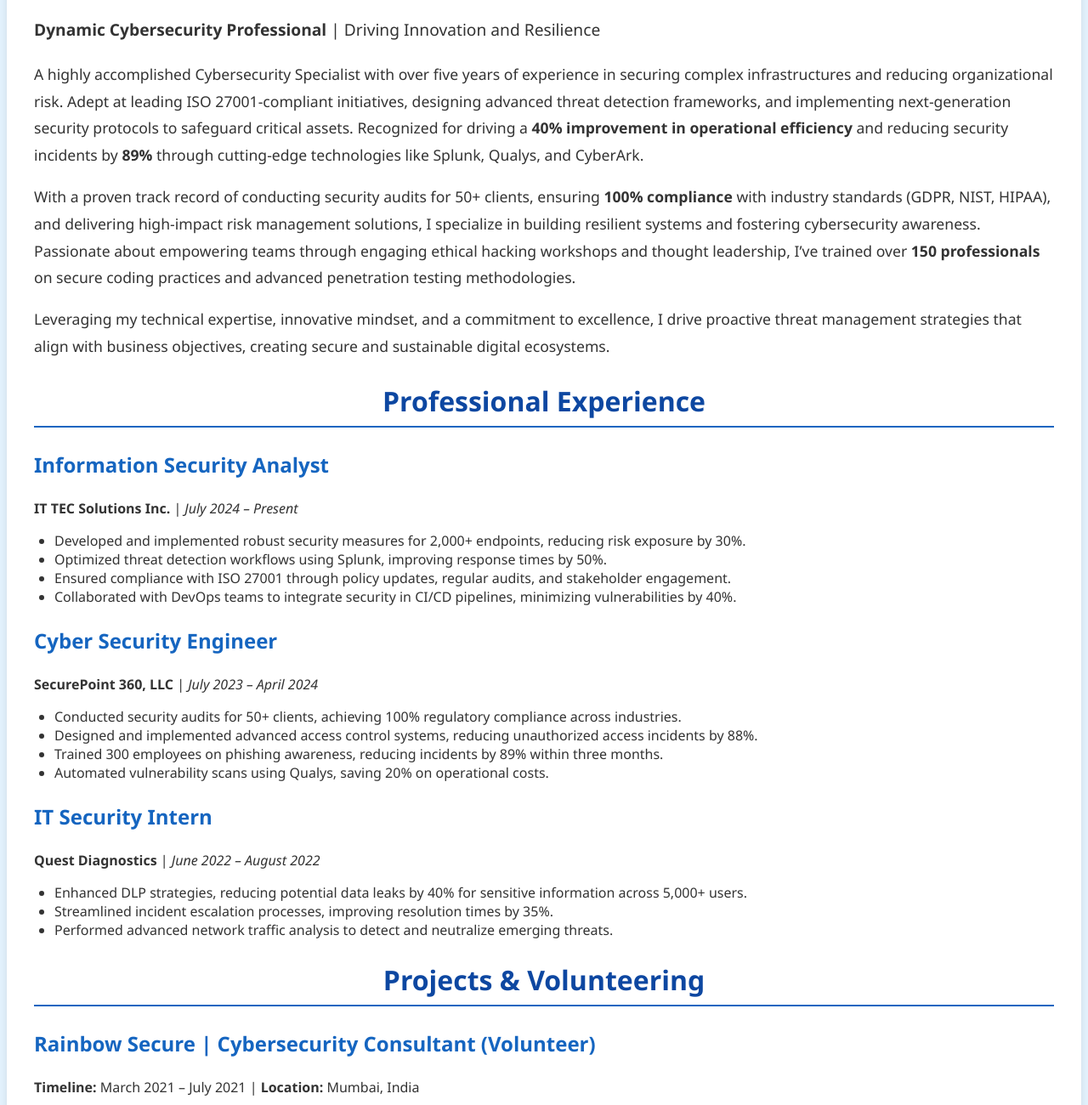
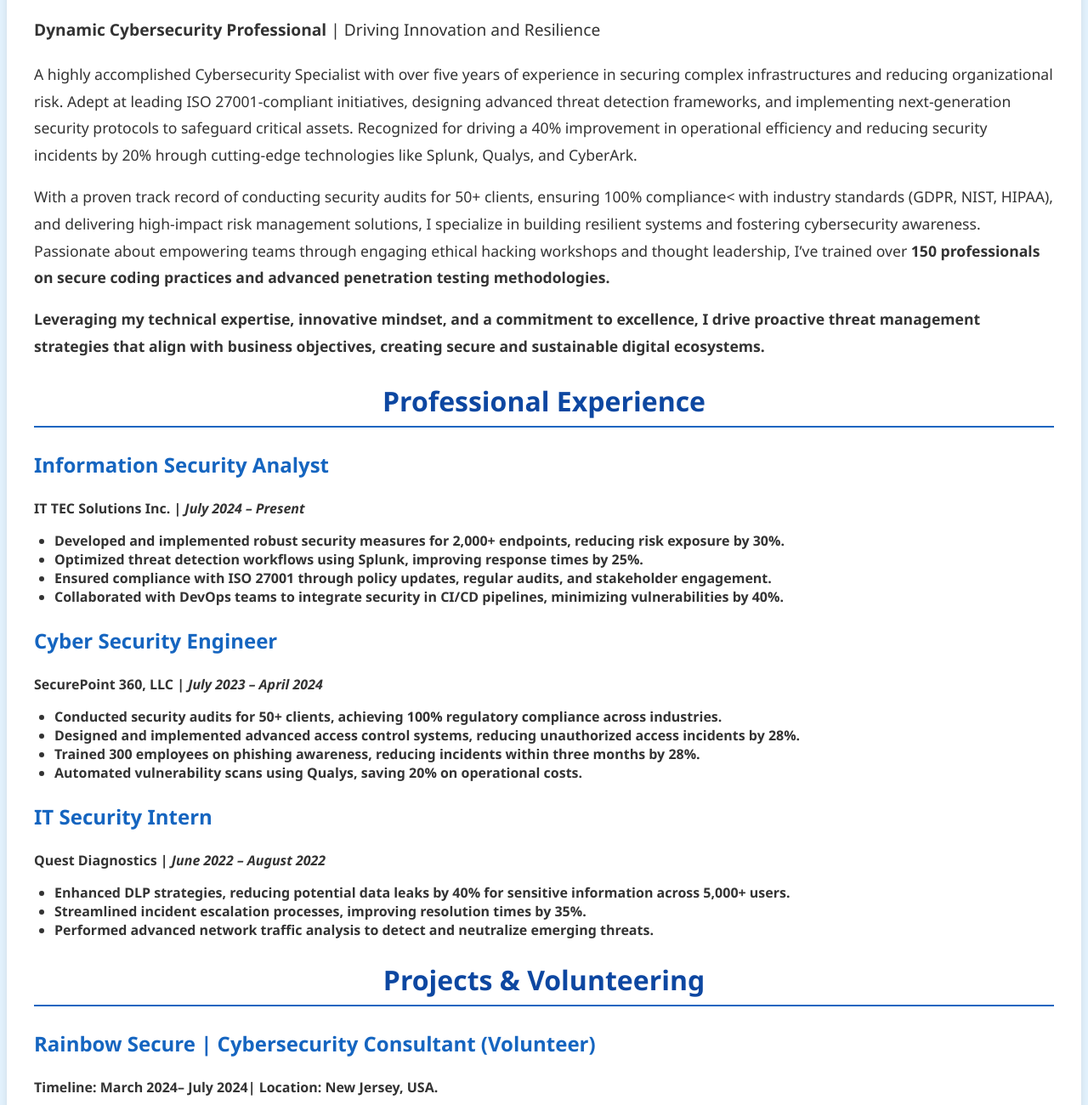
Before and after one commit to KenviShah03/kenvi-portfolio, a plain HTML site: page index.html in a window 1280 px wide. Shown: the part 400-1700 px from the top of the page at 85% size. Drawn offline with Linux system fonts and the light colour scheme.

Commit message:
Update index.html

```diff
--- a/index.html
+++ b/index.html
@@ -120,10 +120,10 @@
             </p>
             <p style="font-size: 1.1rem; line-height: 1.8;">
                 A highly accomplished Cybersecurity Specialist with over five years of experience in securing complex infrastructures and reducing organizational risk. Adept at leading ISO 27001-compliant initiatives, designing advanced threat detection frameworks, and implementing next-generation security protocols to safeguard critical assets.
-                Recognized for driving a <strong>40% improvement in operational efficiency</strong> and reducing security incidents by <strong>89%</strong> through cutting-edge technologies like Splunk, Qualys, and CyberArk.
+                Recognized for driving a 40% improvement in operational efficiency and reducing security incidents by 20% hrough cutting-edge technologies like Splunk, Qualys, and CyberArk.
             </p>
             <p style="font-size: 1.1rem; line-height: 1.8;">
-                With a proven track record of conducting security audits for 50+ clients, ensuring <strong>100% compliance</strong> with industry standards (GDPR, NIST, HIPAA), and delivering high-impact risk management solutions, I specialize in building resilient systems and fostering cybersecurity awareness. Passionate about empowering teams through engaging ethical hacking workshops and thought leadership, I’ve trained over <strong>150 professionals</strong> on secure coding practices and advanced penetration testing methodologies.
+                With a proven track record of conducting security audits for 50+ clients, ensuring 100% compliance< with industry standards (GDPR, NIST, HIPAA), and delivering high-impact risk management solutions, I specialize in building resilient systems and fostering cybersecurity awareness. Passionate about empowering teams through engaging ethical hacking workshops and thought leadership, I’ve trained over <strong>150 professionals on secure coding practices and advanced penetration testing methodologies.
             </p>
             <p style="font-size: 1.1rem; line-height: 1.8;">
                 Leveraging my technical expertise, innovative mindset, and a commitment to excellence, I drive proactive threat management strategies that align with business objectives, creating secure and sustainable digital ecosystems.
@@ -136,7 +136,7 @@
             <p><strong>IT TEC Solutions Inc.</strong> | <em>July 2024 – Present</em></p>
             <ul style="padding-left: 1.5rem; list-style-type: disc;">
                 <li>Developed and implemented robust security measures for 2,000+ endpoints, reducing risk exposure by 30%.</li>
-                <li>Optimized threat detection workflows using Splunk, improving response times by 50%.</li>
+                <li>Optimized threat detection workflows using Splunk, improving response times by 25%.</li>
                 <li>Ensured compliance with ISO 27001 through policy updates, regular audits, and stakeholder engagement.</li>
                 <li>Collaborated with DevOps teams to integrate security in CI/CD pipelines, minimizing vulnerabilities by 40%.</li>
             </ul>
@@ -145,8 +145,8 @@
             <p><strong>SecurePoint 360, LLC</strong> | <em>July 2023 – April 2024</em></p>
             <ul style="padding-left: 1.5rem; list-style-type: disc;">
                 <li>Conducted security audits for 50+ clients, achieving 100% regulatory compliance across industries.</li>
-                <li>Designed and implemented advanced access control systems, reducing unauthorized access incidents by 88%.</li>
-                <li>Trained 300 employees on phishing awareness, reducing incidents by 89% within three months.</li>
+                <li>Designed and implemented advanced access control systems, reducing unauthorized access incidents by 28%.</li>
+                <li>Trained 300 employees on phishing awareness, reducing incidents within three months by 28%.</li>
                 <li>Automated vulnerability scans using Qualys, saving 20% on operational costs.</li>
             </ul>
 
@@ -162,7 +162,7 @@
             <h2 style="text-align: center; font-size: 2rem; color: #0d47a1; border-bottom: 2px solid #1565c0; padding-bottom: 0.5rem;">Projects & Volunteering</h2>
 
             <h3 style="font-size: 1.5rem; color: #1565c0;">Rainbow Secure | Cybersecurity Consultant (Volunteer)</h3>
-            <p><strong>Timeline:</strong> March 2021 – July 2021 | <strong>Location:</strong> Mumbai, India</p>
+            <p><strong>Timeline:</strong> March 2024– July 2024| <strong>Location:</strong> New Jersey, USA.</p>
             <p style="line-height: 1.8;">Collaborated with 30+ small businesses to assess and strengthen their cybersecurity frameworks. Conducted comprehensive risk assessments, identifying vulnerabilities that posed significant threats to operations. Designed and implemented secure authentication systems such as MFA and Single Sign-On (SSO), reducing unauthorized access incidents by 40%. Provided actionable recommendations to enhance security controls and safeguard sensitive data, resulting in a 35% reduction in overall cyber risks.</p>
 
             <h3 style="font-size: 1.5rem; color: #1565c0;">Blockchain Security Research</h3>
@@ -200,7 +200,6 @@
                     <li><strong>CompTIA Security+:</strong> Knowledge of foundational security practices and risk management.</li>
                     <li><strong>ISO 27001 Lead Implementer:</strong> Proficient in establishing and maintaining information security management systems.</li>
                     <li><strong>AWS Certified Security – Specialty:</strong> Advanced cloud security practices on AWS.</li>
-                    <li><strong>Splunk Core Certified User:</strong> Skilled in utilizing Splunk for threat detection and analysis.</li>
                 </ul>
             </div>
         </section>
@@ -210,7 +209,7 @@
             <div class="collapsible-content" style="display: none; margin-top: 1rem;">
                 <div style="background-color: #f1f8ff; padding: 1rem; margin-bottom: 1rem; border-left: 5px solid #1565c0;">
                     <p>"Kenvi is an exceptional cybersecurity professional who brings both technical expertise and innovative solutions. She has significantly strengthened our organization’s defense mechanisms."</p>
-                    <p style="text-align: right; font-weight: bold;">— Manager, IT TEC Solutions</p>
+                    <p style="text-align: right; font-weight: bold;">— CEO, IT Tec Solutions</p>
                 </div>
                 <div style="background-color: #f1f8ff; padding: 1rem; border-left: 5px solid #1565c0;">
                     <p>"Her training sessions are clear, engaging, and transformative. Kenvi’s ability to demystify complex topics is truly unparalleled."</p>
@@ -232,14 +231,14 @@
             <h2 style="text-align: center; font-size: 2rem; color: #0d47a1; border-bottom: 2px solid #1565c0; padding-bottom: 0.5rem;">Hobbies & Interests</h2>
             <ul style="list-style-type: none; padding-left: 0; line-height: 1.8;">
                 <li><strong>CTF Challenges:</strong> Regular participation in capture-the-flag events to sharpen ethical hacking skills.</li>
-                <li><strong>Cybersecurity Podcasts:</strong> Engages with industry-leading podcasts like “Darknet Diaries” to stay updated.</li>
+                <li><strong>Cybersecurity Podcasts:</strong> Engages with industry-leading podcasts to stay updated.</li>
                 <li><strong>Coding Projects:</strong> Developing small cybersecurity tools in Python for automation.</li>
             </ul>
         </section>
         <section>
             <h2 style="text-align: center; font-size: 2rem; color: #0d47a1; border-bottom: 2px solid #1565c0; padding-bottom: 0.5rem;">Achievements</h2>
             <ul style="list-style-type: none; padding-left: 0; line-height: 1.8;">
-                <li>Recognized as "Security Innovator" for automating threat detection workflows, reducing manual intervention by 60%.</li>
+                <li>Recognized as "Security Innovator" for automating threat detection workflows, reducing manual intervention by 30%.</li>
                 <li>Achieved 100% compliance in regulatory audits for diverse industries, including healthcare and finance.</li>
                 <li>Developed a custom risk assessment tool that improved threat identification accuracy by 40%.</li>
             </ul>
```
